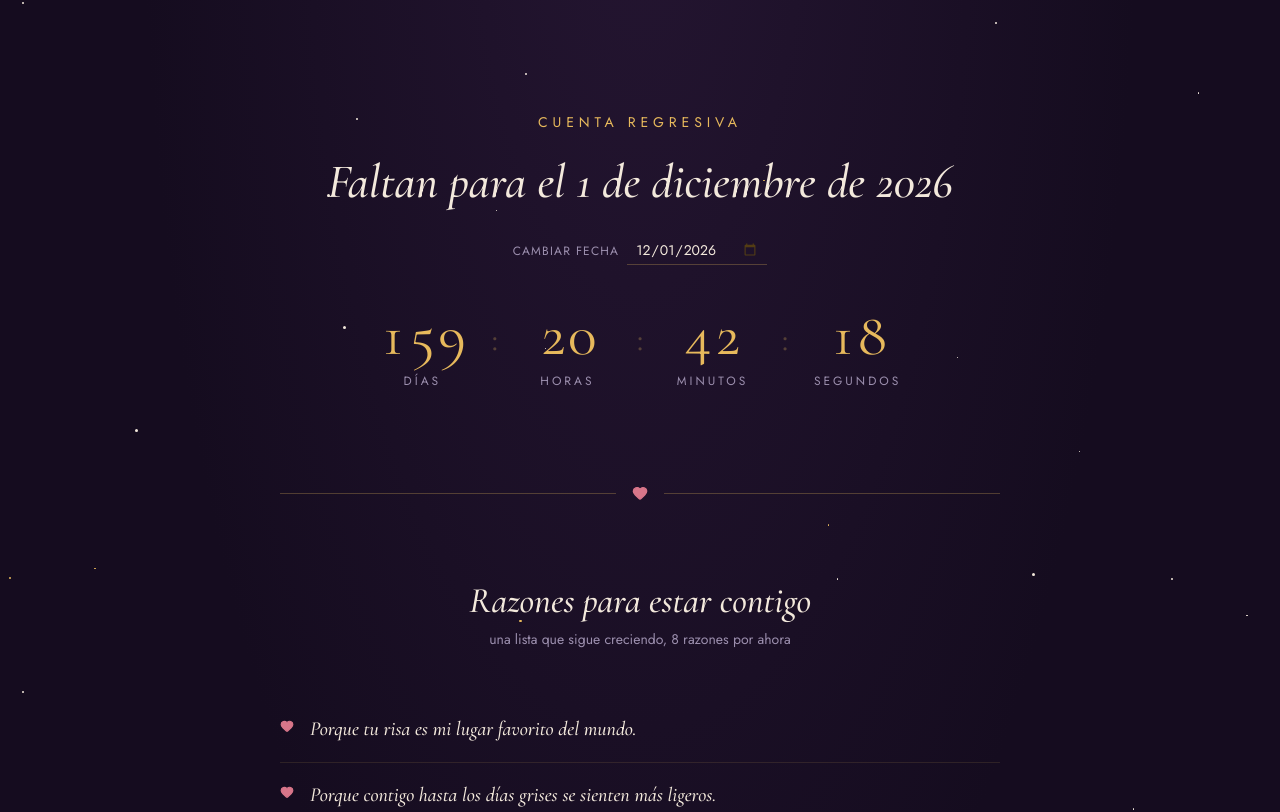
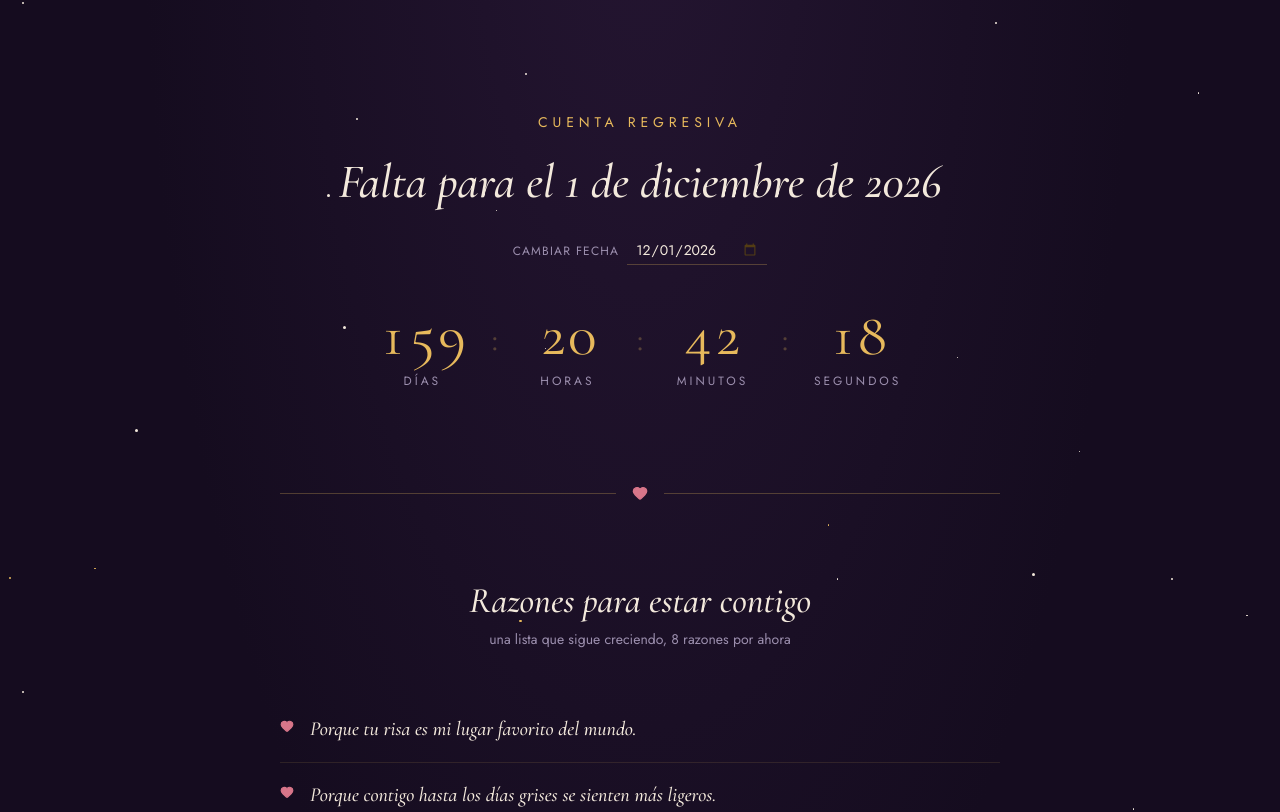
Before and after one commit to bastianparedes/isabel, a Next.js app: page / in a window 1280 px wide. Shown: the top 812 px of the page. Built offline with nearby package versions, Linux system fonts and the light colour scheme.

Commit message:
juihnybgyjunk

```diff
--- a/app/page.tsx
+++ b/app/page.tsx
@@ -264,7 +264,7 @@ export default function App() {
             className="font-display italic text-3xl md:text-5xl leading-tight mb-3"
             style={{ color: palette.cream }}
           >
-            Faltan para el {formatDateEs(targetDate)}
+            Falta para el {formatDateEs(targetDate)}
           </h1>
 
           <div className="flex items-center justify-center gap-2 mt-6 mb-10">
```
